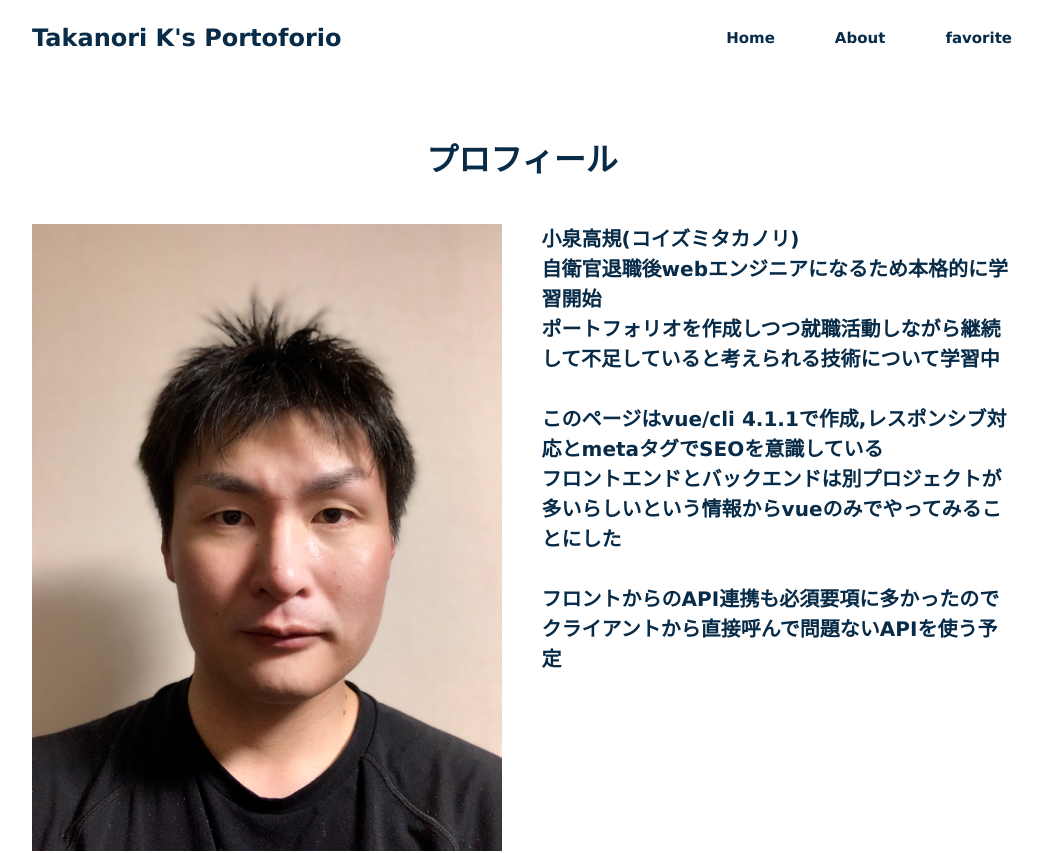
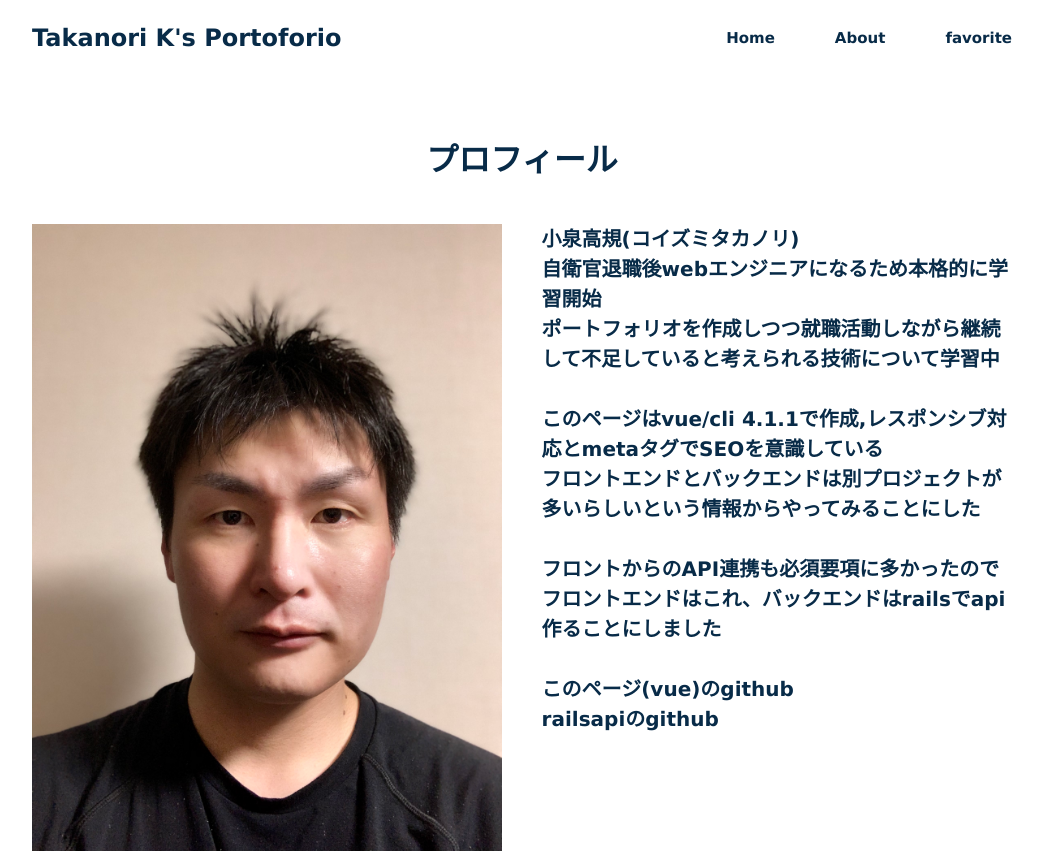
Before and after one commit to takanori-k-1074/vue-pages, a Vue app: page / in a window 1280 px wide. Shown: the top 853 px of the page, without its empty margins (118-1161 px from the left). Built offline with nearby package versions, Linux system fonts and the light colour scheme.

Commit message:
プロフィール修正

```diff
--- a/src/views/Home.vue
+++ b/src/views/Home.vue
@@ -12,8 +12,10 @@
             自衛官退職後webエンジニアになるため本格的に学習開始<br />
             ポートフォリオを作成しつつ就職活動しながら継続して不足していると考えられる技術について学習中<br /><br />
             このページはvue/cli 4.1.1で作成,レスポンシブ対応とmetaタグでSEOを意識している<br />
-            フロントエンドとバックエンドは別プロジェクトが多いらしいという情報からvueのみでやってみることにした<br /><br />
-            フロントからのAPI連携も必須要項に多かったのでクライアントから直接呼んで問題ないAPIを使う予定
+            フロントエンドとバックエンドは別プロジェクトが多いらしいという情報からやってみることにした<br /><br />
+            フロントからのAPI連携も必須要項に多かったのでフロントエンドはこれ、バックエンドはrailsでapi作ることにしました<br /><br />
+            <a href="https://github.com/takanori-k-1074/vue-pages"><b>このページ(vue)のgithub</b></a><br />
+            <a href="https://github.com/takanori-k-1074/rails_api_portforio"><b>railsapiのgithub</b></a>
           </p>
         </div>
       </div>
```
